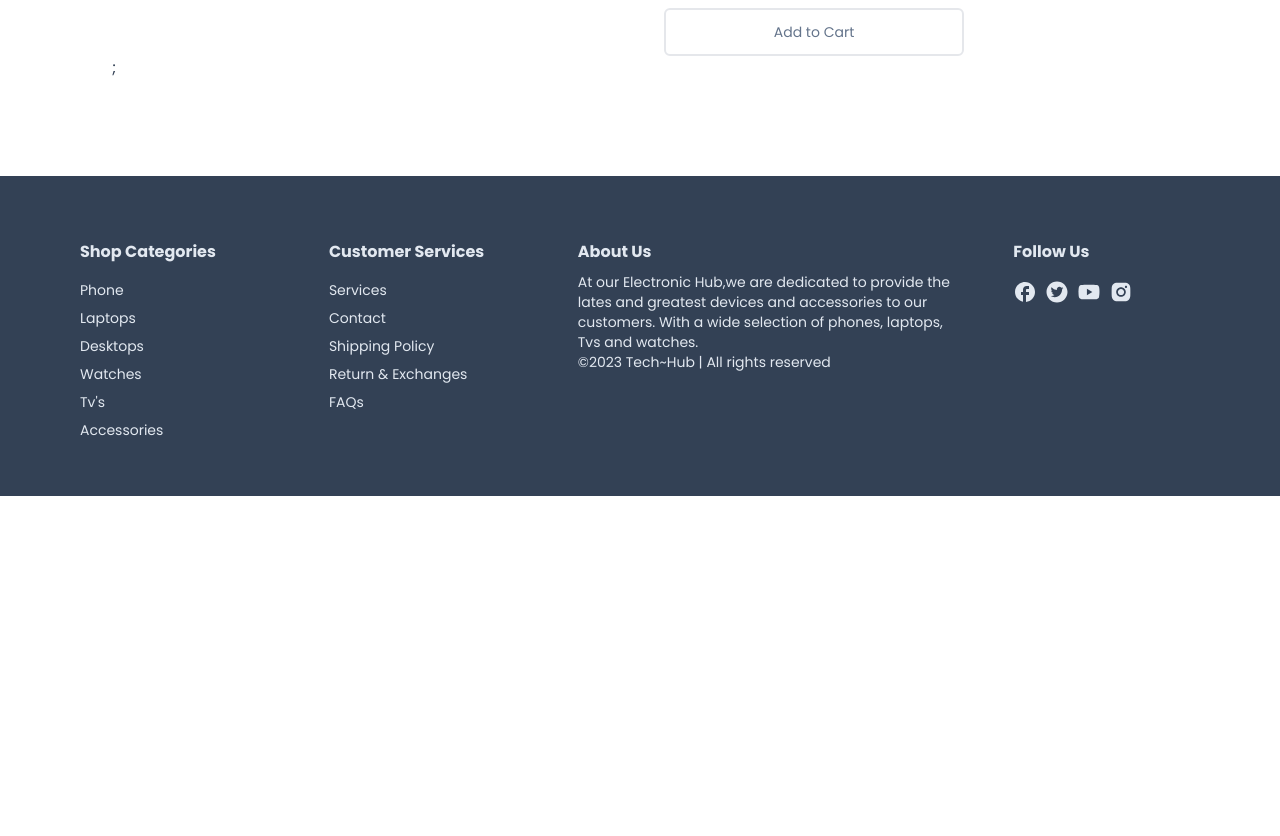
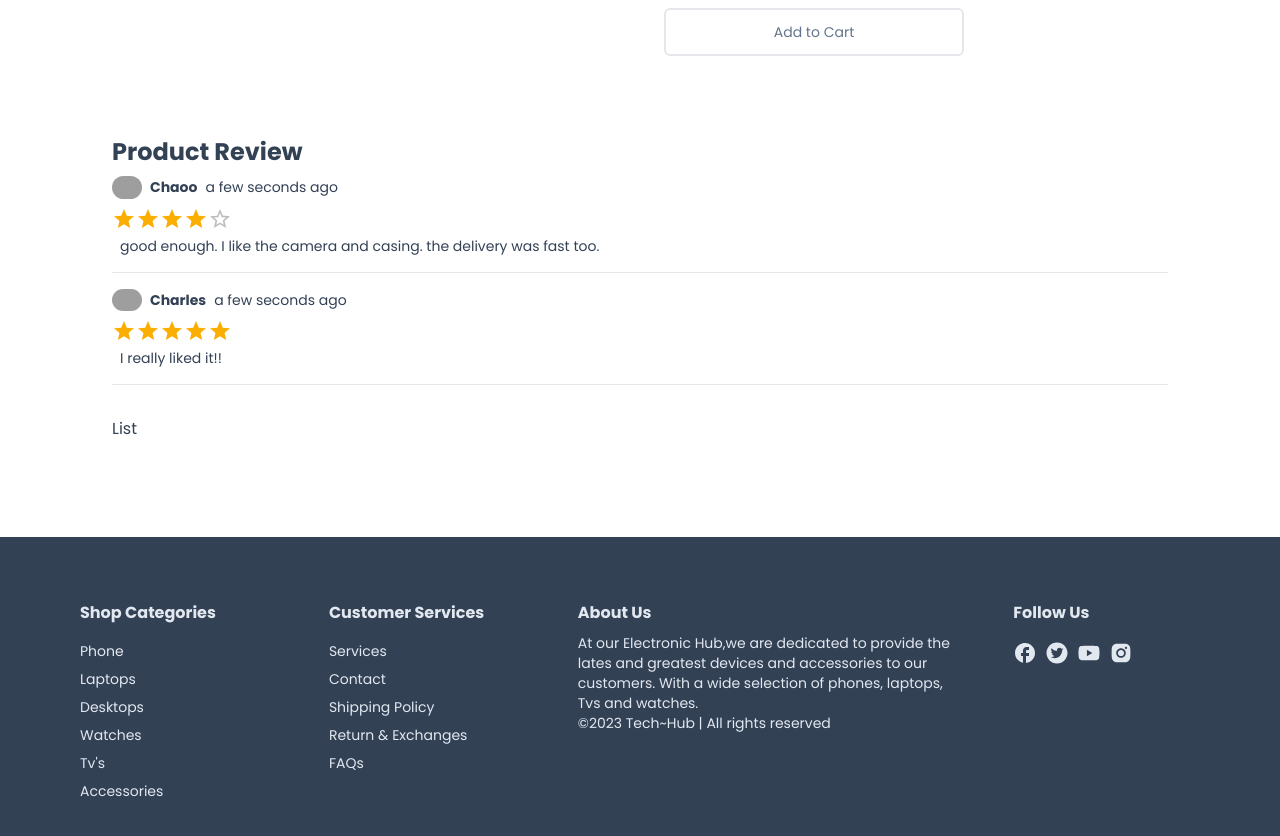
Before and after one commit to Sstanley45/TechHub-E-Commerce-NextJS, a Next.js app: page /productDetails/1 in a window 1280 px wide. Shown: the part 660-1496 px from the top of the page. Before the commit the page ends 1156 px from the top, so only its background shows below. Built offline with nearby package versions, Linux system fonts and the light colour scheme; grey boxes are pictures that could not be loaded; a web font is replaced by a local one.

Commit message:
product-review

```diff
--- /dev/null
+++ b/app/components/Avatar.tsx
@@ -0,0 +1,24 @@
+import Image from "next/image";
+import { FaUserCircle } from "react-icons/fa";
+
+interface AvatarProps {
+  src?: string | null | undefined;
+}
+
+const Avatar: React.FC<AvatarProps> = ({ src }) => {
+  if (src) {
+    return (
+      <Image
+        src={src}
+        alt="avatar"
+        className="rounded-full"
+        height="30"
+        width="30"
+      />
+    );
+  }
+  return <FaUserCircle size={24} />;
+};
+
+
+export default Avatar;
--- /dev/null
+++ b/app/components/Heading.tsx
@@ -0,0 +1,18 @@
+import React from 'react'
+
+
+interface HeadingProps {
+    title: string,
+    center?:boolean
+}
+
+
+const Heading:React.FC<HeadingProps> = ({title, center}) => {
+  return (
+      <div className={center ? "text-center" : "text-start"}>
+          <h1 className='font-bold text-2xl'>{ title }</h1>
+    </div>
+  )
+}
+
+export default Heading
--- /dev/null
+++ b/app/productDetails/[productID]/ListRating.tsx
@@ -0,0 +1,45 @@
+"use client";
+
+import Avatar from "@/app/components/Avatar";
+import Heading from "@/app/components/Heading";
+import { Rating } from "@mui/material";
+import moment from "moment";
+
+interface ListRatingProps {
+  product: any;
+}
+
+const ListRating: React.FC<ListRatingProps> = ({ product }) => {
+  return (
+    <div>
+      <Heading title="Product Review" />
+
+      <div className="text-sm mt-2">
+        {product.reviews &&
+          product.reviews.map((review: any) => {
+            return (
+              <div key={review.id} className="max-w-300px">
+                <div className="flex gap-2 items-center">
+                  <div>
+                    <Avatar src={review?.user.image} />
+                  </div>
+                  <div className="font-semibold">{review?.user.name}</div>
+                  <div className="font-light">
+                    {" "}
+                    {moment(review.createDate).fromNow()}
+                  </div>
+                </div>
+                <div className="mt-2">
+                  <Rating value={review.rating} readOnly />
+                  <div className="ml-2">{review.comment}</div>
+                  <hr className="mt-4 mb-4" />
+                </div>
+              </div>
+            );
+          })}
+      </div>
+    </div>
+  );
+};
+
+export default ListRating;
--- a/app/productDetails/[productID]/page.tsx
+++ b/app/productDetails/[productID]/page.tsx
@@ -2,6 +2,7 @@ import React from "react";
 import { product } from "@/utils/productTemp";
 import ProductDetailsComponent from "../ProductDetailsComponent";
 import Container from "@/app/components/Container";
+import ListRating from "./ListRating";
 
 interface IParams {
   productId?: string;
@@ -13,7 +14,11 @@ const ProductPage = ({ params }: { params: IParams }) => {
   return (
     <div className="p-8">
       <Container>
-        <ProductDetailsComponent product={product} />;
+        <ProductDetailsComponent product={product} />
+        <div className="flex flex-col mt-20 gap-4">
+          <div><ListRating product={ product } /></div>
+          <div>List</div>
+        </div>
       </Container>
     </div>
   );
--- a/next.config.js
+++ b/next.config.js
@@ -1,7 +1,7 @@
 /** @type {import('next').NextConfig} */
 const nextConfig = {
   images: {
-    domains: ["firebasestorage.googleapis.com"],
+    domains: ["firebasestorage.googleapis.com", "lh3.googleusercontent.com"],
   },
 };
 
--- a/package.json
+++ b/package.json
@@ -18,6 +18,7 @@
     "autoprefixer": "10.4.16",
     "eslint": "8.52.0",
     "eslint-config-next": "13.5.6",
+    "moment": "^2.29.4",
     "next": "13.5.6",
     "postcss": "8.4.31",
     "react": "18.2.0",
```
Also changed, not shown: 1 other file (tests, documents, lock files or other folders).
